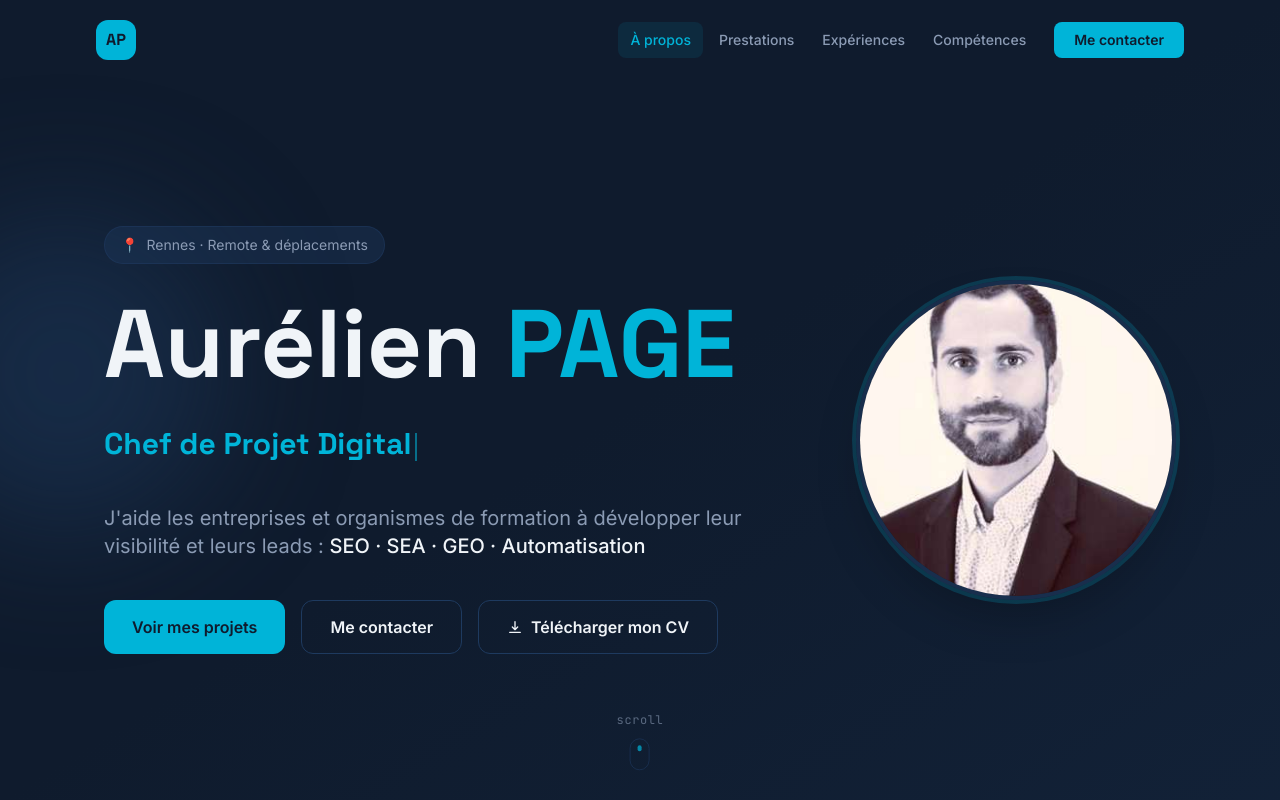
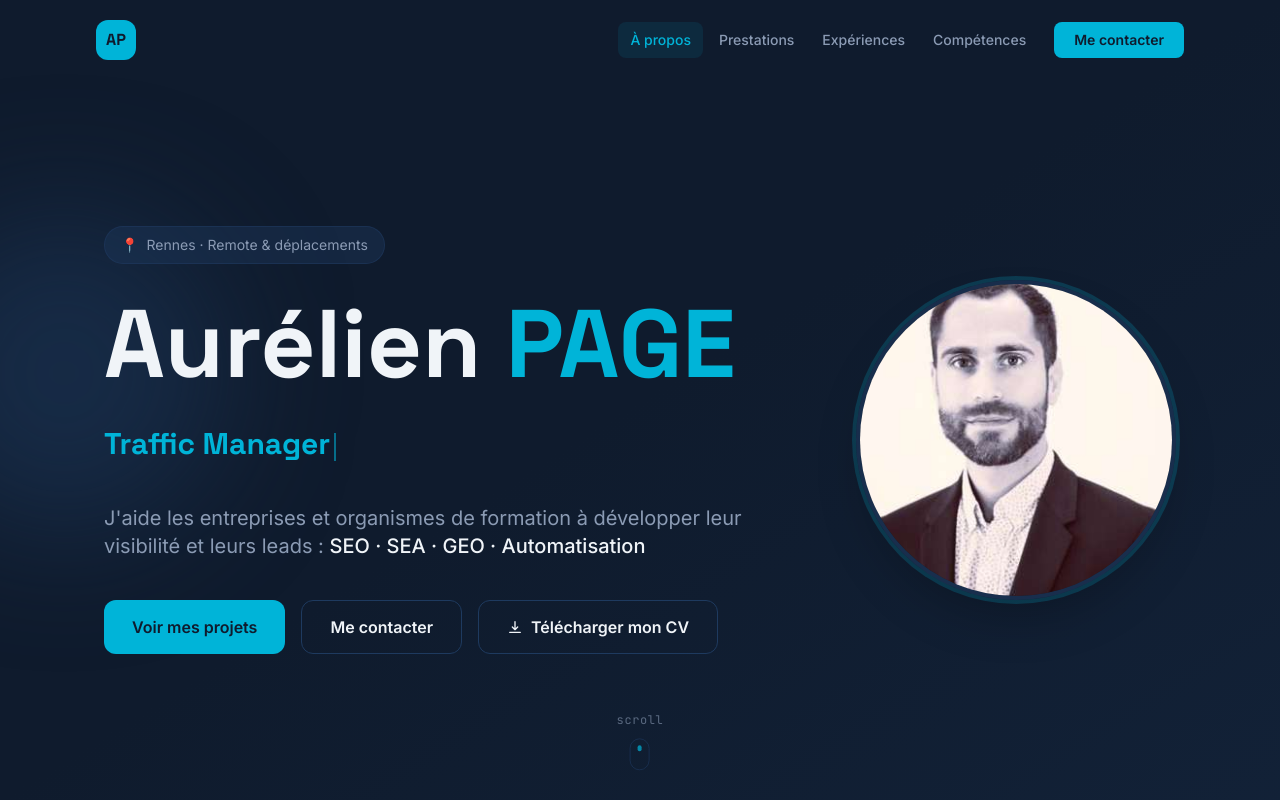
Before and after one commit to aurelien5389/aurelienpage, a Next.js app: page / in a window 1280 px wide. Shown: the top 800 px of the page. Built offline with nearby package versions, Linux system fonts and the light colour scheme.

Commit message:
Hero : suppression Consultant SEO du typewriter

```diff
--- a/components/Hero.tsx
+++ b/components/Hero.tsx
@@ -5,7 +5,6 @@ import { motion, useReducedMotion } from 'framer-motion'
 import Image from 'next/image'
 
 const ROLES = [
-  'Consultant SEO',
   'Chef de Projet Digital',
   'Traffic Manager',
   'Consultant SEO & GEO',
```
